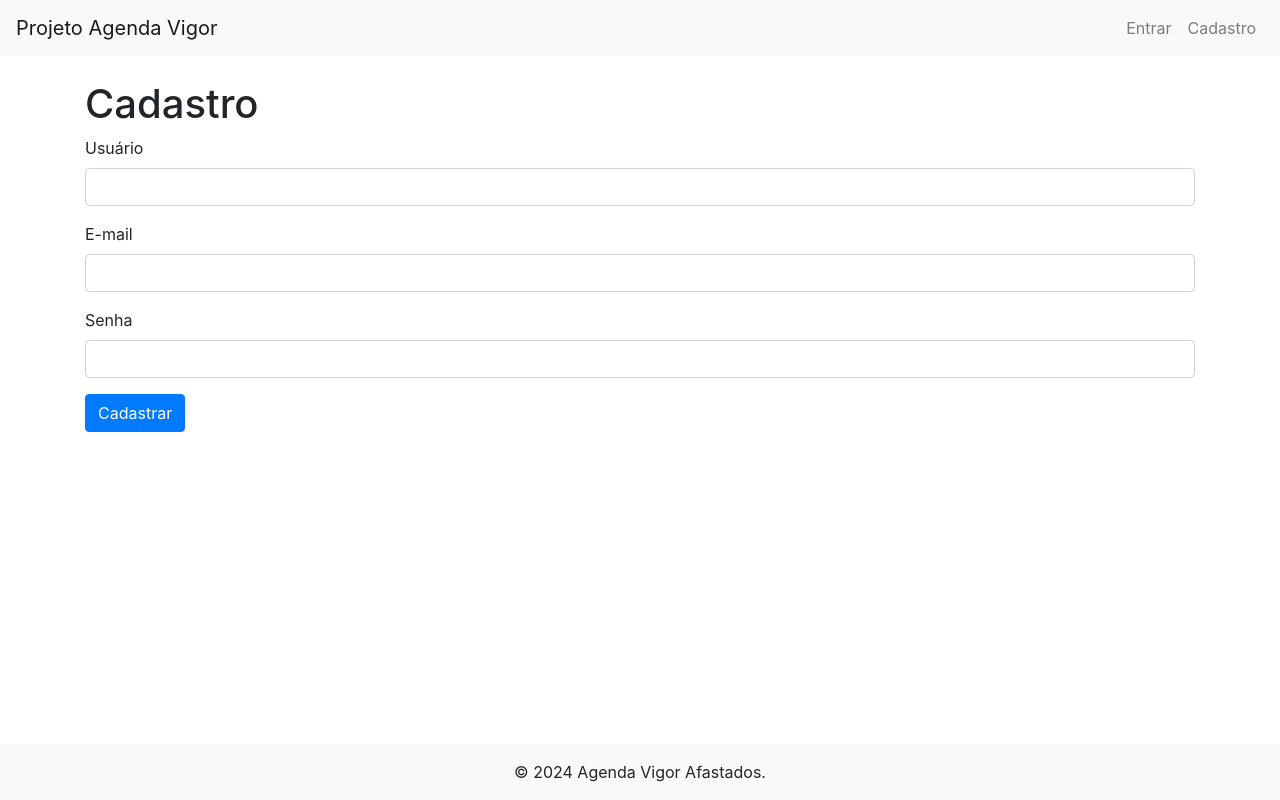
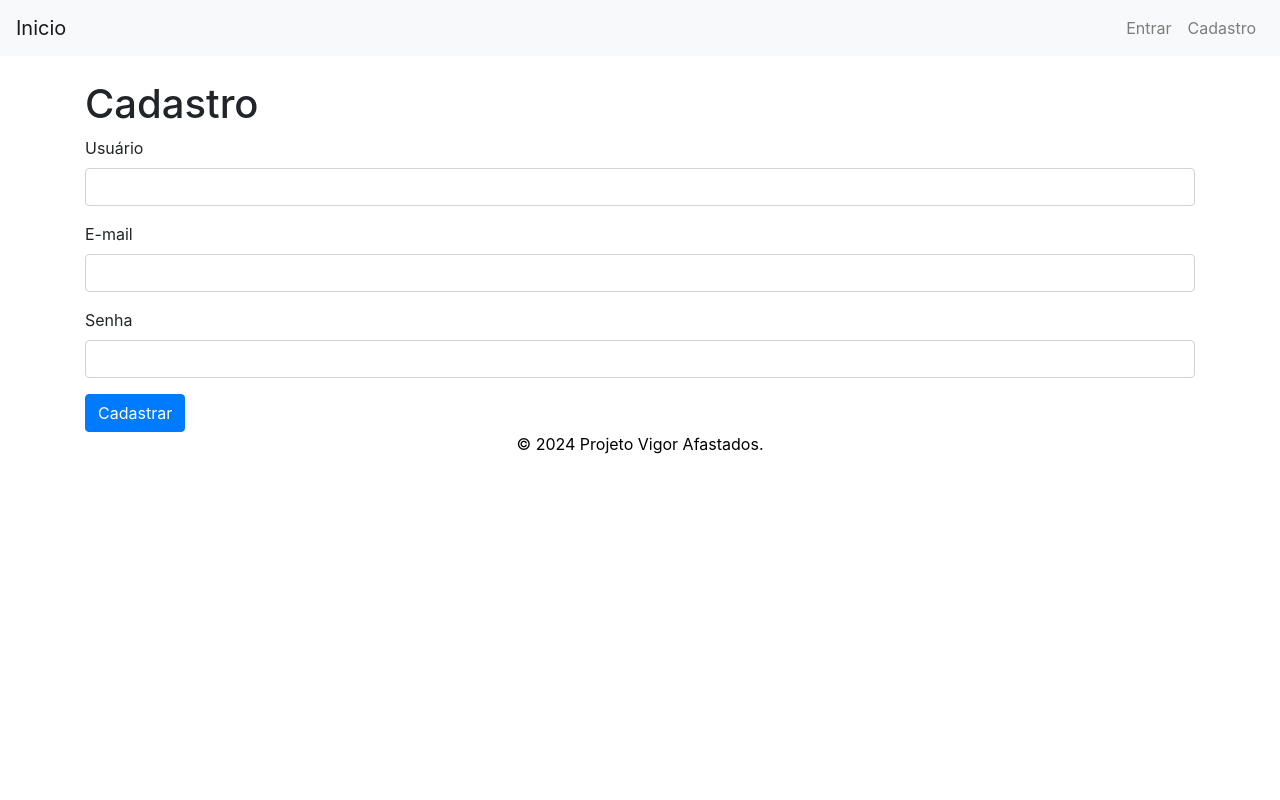
Before and after one commit to skmeme/afastados, a Flask app: page /register in a window 1280 px wide. Run offline with Flask 3, Linux system fonts and the light colour scheme; some libraries are stand-ins or nearby versions.

Commit message:
detalhes

```diff
--- a/app.py
+++ b/app.py
@@ -56,7 +56,10 @@ def register():
             db.session.rollback()
             flash('Ocorreu um erro ao tentar cadastrar-se. Tente novamente.')
 
-    return render_template('register.html')
+
+    ano_atual = datetime.now().year
+
+    return render_template('register.html', current_year=ano_atual)
 
 @app.route('/change_password', methods=['GET', 'POST'])
 @login_required
@@ -73,7 +76,9 @@ def change_password():
         else:
             flash('Senha antiga incorreta.')
 
-    return render_template('change_password.html')
+    ano_atual = datetime.now().year
+
+    return render_template('change_password.html', current_year=ano_atual)
 
 @app.route('/login', methods=['GET', 'POST'])
 def login():
@@ -87,7 +92,11 @@ def login():
             return redirect(url_for('agenda'))
         else:
             flash('Invalid username or password')
-    return render_template('login.html')
+
+
+
+    ano_atual = datetime.now().year
+    return render_template('login.html', current_year=ano_atual)
 
 @app.route('/logout')
 @login_required
@@ -97,7 +106,10 @@ def logout():
 
 @app.route('/')
 def index():
-    return render_template('index.html')
+
+    ano_atual = datetime.now().year
+
+    return render_template('index.html', current_year=ano_atual)
 
 
 @app.route('/agenda', methods=['GET', 'POST'])
@@ -167,7 +179,9 @@ def agenda():
         month_name = calendar.month_name[month].capitalize()
         months.append({'month': str(month).zfill(2), 'month_name': month_name})
 
-    return render_template('agenda.html', months=months, years=years, selected_month=selected_month, selected_year=selected_year, selected_day=selected_day, grouped_events=grouped_events, events_query=events_query)
+        current_year = datetime.now().year
+
+    return render_template('agenda.html', months=months, years=years, selected_month=selected_month, selected_year=selected_year, selected_day=selected_day, grouped_events=grouped_events, events_query=events_query, current_year=current_year)
 
 
 
--- a/templates/agenda.html
+++ b/templates/agenda.html
@@ -199,7 +199,7 @@
     {% endfor %}
 
     <div class="footer">
-        &copy; {{ current_year }} Vigor Afastados. Projeto Agenda.
+        &copy; {{ current_year }} Projeto Vigor Afastados.
     </div>
 
     <script>
--- a/templates/base.html
+++ b/templates/base.html
@@ -27,7 +27,7 @@
 </head>
 <body>
 <nav class="navbar navbar-expand-lg navbar-light bg-light">
-    <a class="navbar-brand" href="{{ url_for('index') }}">Projeto Agenda Vigor</a>
+    <a class="navbar-brand" href="{{ url_for('index') }}">Inicio</a>
     <div class="collapse navbar-collapse">
         <ul class="navbar-nav ml-auto">
             {% if current_user.is_authenticated %}
@@ -62,10 +62,7 @@
     {% endwith %}
     {% block content %}{% endblock %}
 </div>
-<footer class="bg-light text-center text-lg-start mt-5">
-    <div class="text-center p-3">
-        © 2024 Agenda Vigor Afastados.
-    </div>
+
 </footer>
 <script src="https://ajax.googleapis.com/ajax/libs/jquery/3.6.0/jquery.min.js"></script>
 <script src="https://cdnjs.cloudflare.com/ajax/libs/popper.js/1.14.7/umd/popper.min.js"></script>
--- a/templates/change_password.html
+++ b/templates/change_password.html
@@ -13,4 +13,7 @@
   </div>
   <button type="submit" class="btn btn-primary">Alterar Senha</button>
 </form>
+<div class="footer">
+  &copy; {{ current_year }} Projeto Vigor Afastados.
+</div>
 {% endblock %}
--- a/templates/index.html
+++ b/templates/index.html
@@ -64,9 +64,9 @@
     </div>
 
 <!-- Rodapé -->
-<footer class="footer">
-    © 2024 Agenda Vigor Afastados.
-</footer>
+<div class="footer">
+    &copy; {{ current_year }} Projeto Vigor Afastados.
+</div>
 
 <script src="https://ajax.googleapis.com/ajax/libs/jquery/3.6.0/jquery.min.js"></script>
 <script src="https://maxcdn.bootstrapcdn.com/bootstrap/4.5.2/js/bootstrap.bundle.min.js"></script>
--- a/templates/login.html
+++ b/templates/login.html
@@ -22,6 +22,7 @@
                     </form>
 
 
+
 <style>
     body {
         background-image: url("{{ url_for('static', filename='images/Vigorr.jpg') }}");
@@ -35,6 +36,10 @@
 
 </style>
 
+<div class="footer">
+    &copy; {{ current_year }} Projeto Vigor Afastados.
+</div>
+
 
 
 {% endblock %}
--- a/templates/register.html
+++ b/templates/register.html
@@ -17,4 +17,8 @@
   </div>
   <button type="submit" class="btn btn-primary">Cadastrar</button>
 </form>
+
+<div class="footer">
+  &copy; {{ current_year }} Projeto Vigor Afastados.
+</div>
 {% endblock %}
```
